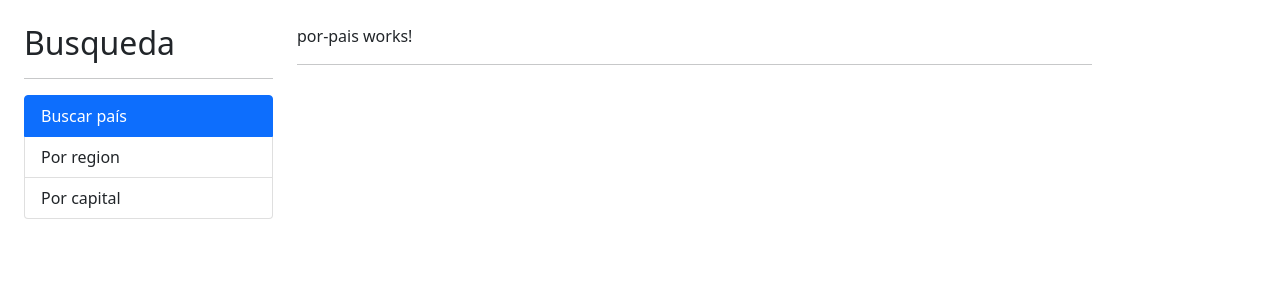
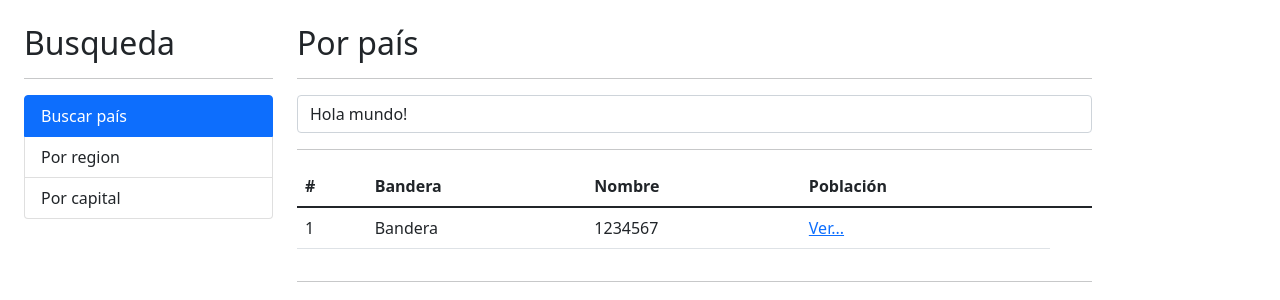
Before and after one commit to WiiruxCruz/03-paisesApp, an Angular app: page / in a window 1280 px wide. Shown: the top 300 px of the page. Built offline with nearby package versions, Linux system fonts and the light colour scheme.

Commit message:
Servicio para buscar pais y manejo de errores

```diff
--- a/src/app/pais/pages/por-pais/por-pais.component.html
+++ b/src/app/pais/pages/por-pais/por-pais.component.html
@@ -1 +1,51 @@
-<p>por-pais works!</p>
+<h2>Por país</h2>
+<hr>
+
+<div class="row">
+  <div class="col">
+    <form autocomplete="off" (ngSubmit)="buscar()">
+      <input
+        type="text"
+        name="termino"
+        class="form-control"
+        placeholder="Buscar país..."
+        [(ngModel)]="termino"
+      />
+    </form>
+  </div>
+</div>
+
+<hr>
+
+<div
+  *ngIf="hayError"
+  class="alert alert-danger"
+>
+  No se encontró nada con el termino ABCASD {{ termino }}
+</div>
+
+<div class="row">
+  <div class="col">
+    <table class="table table-hover">
+      <thead>
+        <tr>
+          <th>#</th>
+          <th>Bandera</th>
+          <th>Nombre</th>
+          <th>Población</th>
+          <th></th>
+        </tr>
+      </thead>
+      <tbody>
+        <tr>
+          <td>1</td>
+          <td>Bandera</td>
+          <td>1234567</td>
+          <td>
+            <a href="/pais/cri">Ver...</a>
+          </td>
+        </tr>
+      </tbody>
+    </table>
+  </div>
+</div>
--- a/src/app/pais/pages/por-pais/por-pais.component.ts
+++ b/src/app/pais/pages/por-pais/por-pais.component.ts
@@ -1,4 +1,5 @@
 import { Component, OnInit } from '@angular/core';
+import { PaisService } from '../../services/pais.service';
 
 @Component({
   selector: 'app-por-pais',
@@ -6,11 +7,27 @@
   styles: [
   ]
 })
-export class PorPaisComponent implements OnInit {
+export class PorPaisComponent {
 
-  constructor() { }
+  termino: string = 'Hola mundo!';
+  hayError: boolean = false;
 
-  ngOnInit(): void {
+  constructor(private paisService: PaisService) { }
+
+  buscar(){
+    this.hayError = false;
+    console.log(this.termino);
+    this.paisService.buscarPais( this.termino )
+    .subscribe(
+      (resp) => {
+        console.log(resp);
+      }, (err) => {
+        console.log(err);
+        this.hayError = true;
+      }
+
+    );
   }
 
+
 }
--- /dev/null
+++ b/src/app/pais/services/pais.service.ts
@@ -0,0 +1,30 @@
+import { HttpClient } from '@angular/common/http';
+import { Injectable } from '@angular/core';
+import { Observable, of } from 'rxjs';
+import { catchError } from 'rxjs/operators';
+
+@Injectable({
+  providedIn: 'root'
+})
+export class PaisService {
+
+  private apuURL: string = 'https://restcountries.com/v3.1';
+
+  constructor(private http: HttpClient) { }
+
+  //para que un observable se dispare por lo menos debo tener un subscribe
+  buscarPais( termino: string ): Observable<any> {
+
+    const url = `${ this.apuURL }/name/${ termino }`;
+
+    return this.http.get( url )
+    /*
+    .pipe(
+      //el of transforma lo que sea en un observable
+      catchError( err => of([]) )
+    )
+    */
+    ;
+  }
+
+}
```
Also changed, not shown: src/app/pais/pais.module.ts (+6 -1 lines).
